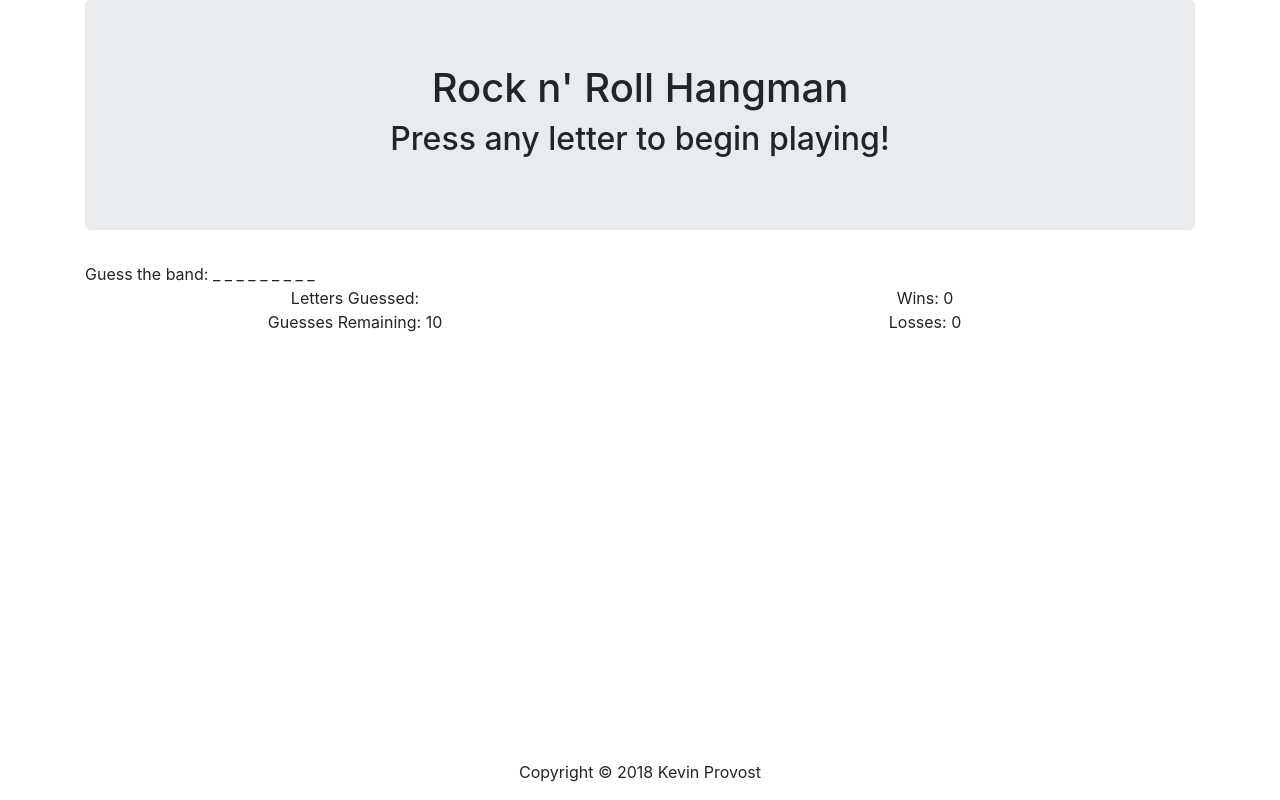
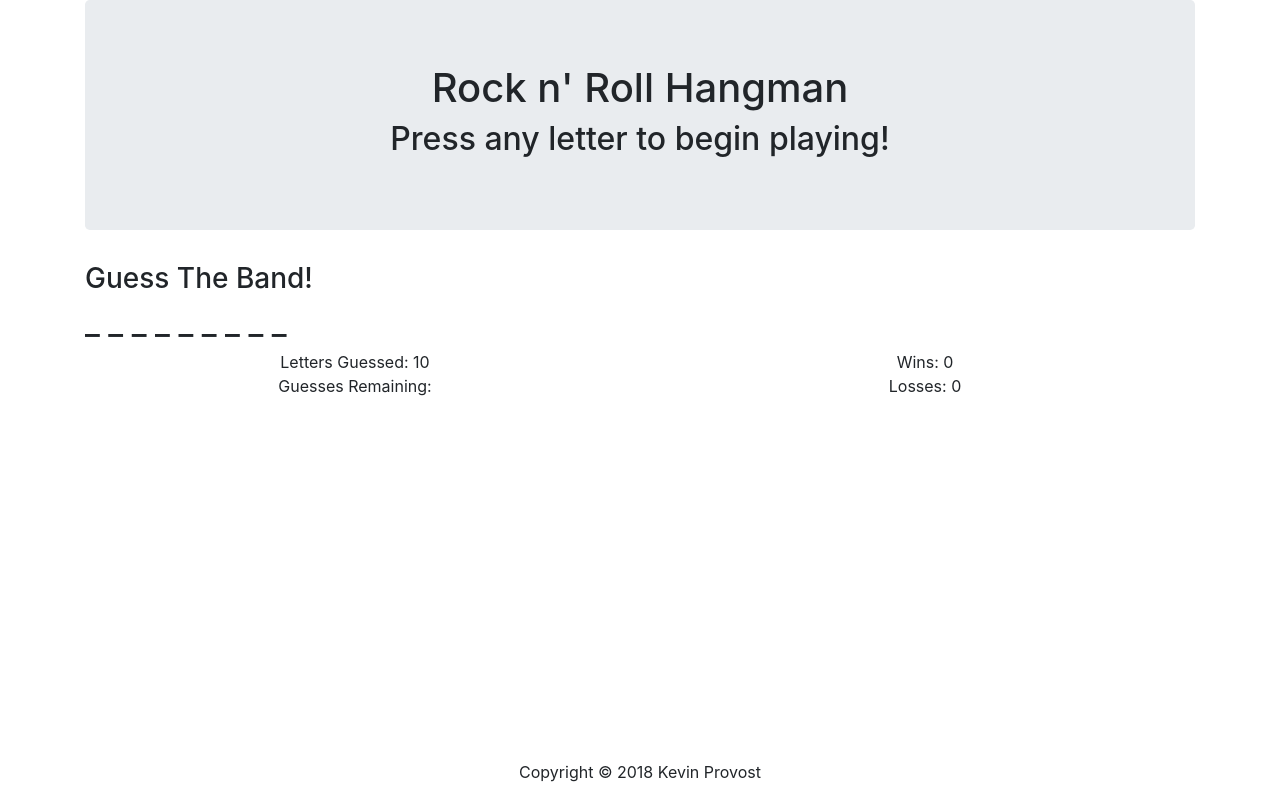
Before and after one commit to Kprov/Word-Guess-Game, a plain HTML site: page index.html in a window 1280 px wide. Drawn offline with nearby package versions, Linux system fonts and the light colour scheme.

Commit message:
inner html display letters guessed functional

```diff
--- a/assets/javascript/game.js
+++ b/assets/javascript/game.js
@@ -27,7 +27,7 @@ document.onkeyup = function(event) {
     var userGuess = event.key;
     console.log("user guess: " + userGuess)
     guessedLetters.push(userGuess);
-    console.log(guessedLetters) //verifying user guesses being pushed into guessedLetters array
+    console.log(guessedLetters) //verifying userGuess being pushed into guessedLetters array
     document.getElementById("guesses").innerHTML = guessedLetters.join(" ");
     for (k=0; k < splitWord.length; k++) {
         if (splitWord[k] === userGuess){
@@ -50,7 +50,7 @@ document.onkeyup = function(event) {
         losses++;
     }
     guessesLeft--;
-        document.getElementById("guesses").innerHTML = guessesLeft.join("guesses");
+        document.getElementById("guesses").innerHTML = guessesLeft.join(" ");
 }
 
 
--- a/index.html
+++ b/index.html
@@ -19,14 +19,21 @@
         </div>
     </header>
 
+    <div class="panel panel-default">
+        <div class="panel-heading">
+            <h3 class="panel-title"> Guess The Band!</h3>
+        </div>
+        <div class=panel-body>
+            <h2 id=bandGuess></h2>
+        </div>
+
+    </div>
+
     <section class="main-section">
-        <div class="row text-center">
-            <div class="col text-left">Guess the band: <span id=bandGuess></span></div>
-        </div>
         <div class="row">
             <div class="col text-center">
-                <div class=current-guesses>Letters Guessed:  </div>
-                <div class=remaining-guesses id=guesses>Guesses Remaining: </div>
+                <div class=current-guesses>Letters Guessed: <span id=guesses></span> </div>
+                <div class=remaining-guesses>Guesses Remaining: <span id=remGuesses></span> </div>
             </div>
             <div class="col text-center">
                 <div id=wins>Wins: </div>
```
